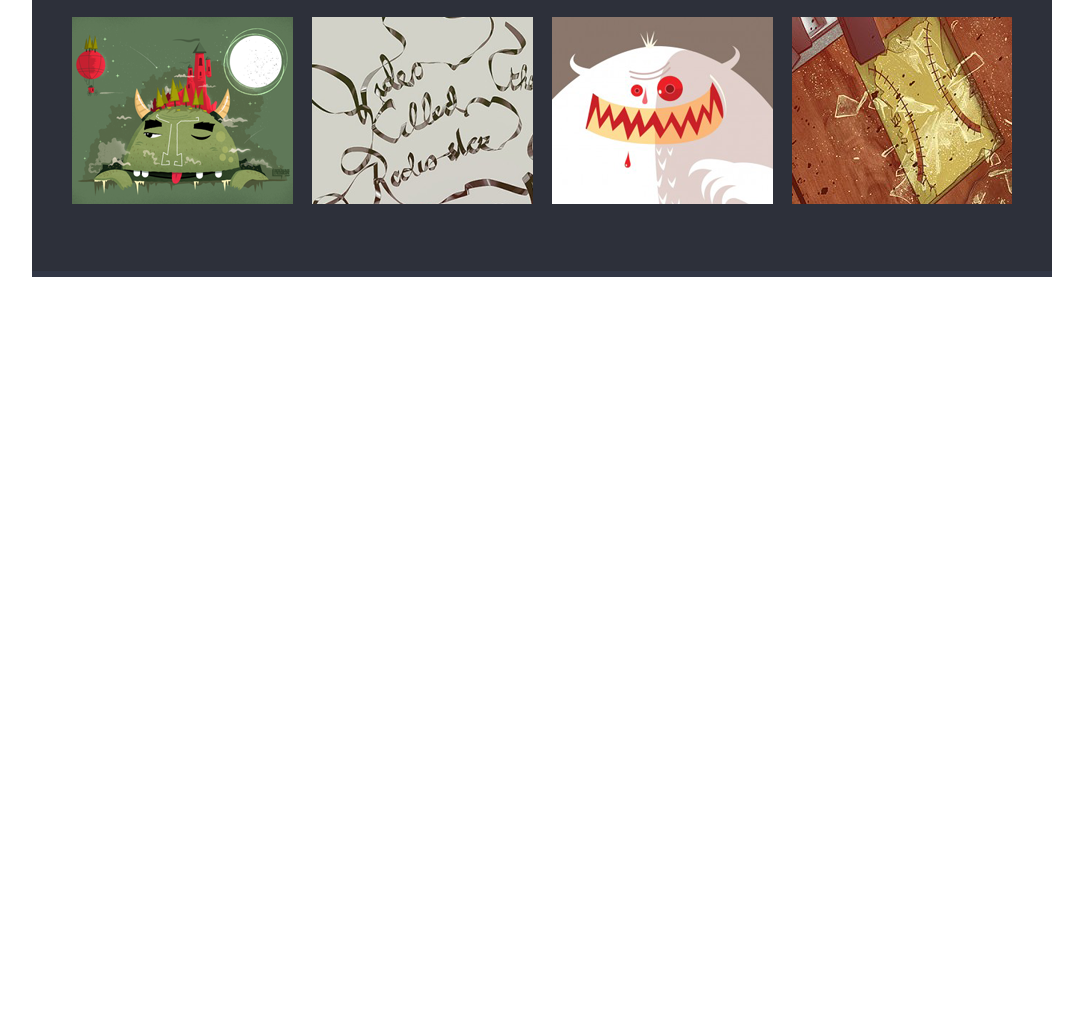
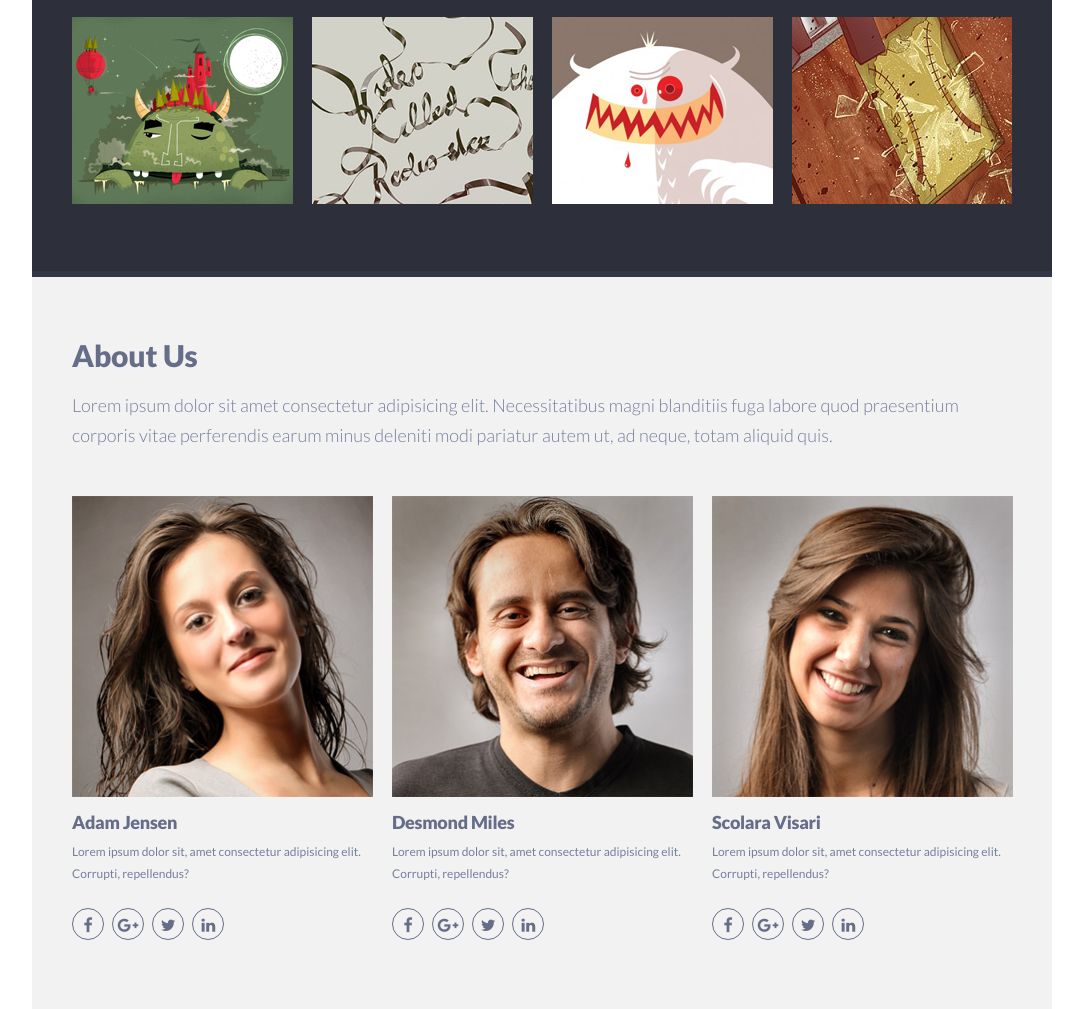
Before and after one commit to PavelPleshkov/singolo, a plain HTML site: page singolo2.html in a window 1280 px wide. Shown: the part 594-1603 px from the top of the page, without its empty margins (98-1181 px from the left). Before the commit the page ends 871 px from the top, so only its background shows below. Drawn offline with Linux system fonts and the light colour scheme.

Commit message:
feat: add About us section and persons images

```diff
--- a/singolo2.html
+++ b/singolo2.html
@@ -141,6 +141,61 @@
           <!-- <div class="portfolio-item portfolio-item9"></div> -->
         </div>
       </section>
+      <section class="about">
+        <h2 class="about-title">
+          About Us
+        </h2>
+        <p class="about-text">
+          Lorem ipsum dolor sit amet consectetur adipisicing elit. Necessitatibus magni blanditiis fuga labore quod praesentium corporis vitae perferendis earum minus deleniti modi pariatur autem ut, ad neque, totam aliquid quis.
+        </p>
+        <div class="about-persons">
+          <div class="about-person">
+            <img class="about-person-image" src="assets/images/person1.png" alt="photo" width="301" height="301">
+            <h3 class="about-person-name">
+              Adam Jensen
+            </h3>
+            <p class="about-person-info">
+              Lorem ipsum dolor sit, amet consectetur adipisicing elit. Corrupti, repellendus?
+            </p>
+            <div class="about-person-links">
+              <span class="about-person-link fa fa-facebook"></span>
+              <span class="about-person-link fa fa-google-plus"></span>
+              <span class="about-person-link fa fa-twitter"></span>
+              <span class="about-person-link fa fa-linkedin"></span>
+            </div>
+          </div>
+          <div class="about-person">
+            <img class="about-person-image" src="assets/images/person2.png" alt="photo" width="301" height="301">
+            <h3 class="about-person-name">
+              Desmond Miles
+            </h3>
+            <p class="about-person-info">
+              Lorem ipsum dolor sit, amet consectetur adipisicing elit. Corrupti, repellendus?
+            </p>
+            <div class="about-person-links">
+              <span class="about-person-link fa fa-facebook"></span>
+              <span class="about-person-link fa fa-google-plus"></span>
+              <span class="about-person-link fa fa-twitter"></span>
+              <span class="about-person-link fa fa-linkedin"></span>
+            </div>
+          </div>
+          <div class="about-person">
+            <img class="about-person-image" src="assets/images/person3.png" alt="photo" width="301" height="301">
+            <h3 class="about-person-name">
+              Scolara Visari
+            </h3>
+            <p class="about-person-info">
+              Lorem ipsum dolor sit, amet consectetur adipisicing elit. Corrupti, repellendus?
+            </p>
+            <div class="about-person-links">
+              <span class="about-person-link fa fa-facebook"></span>
+              <span class="about-person-link fa fa-google-plus"></span>
+              <span class="about-person-link fa fa-twitter"></span>
+              <span class="about-person-link fa fa-linkedin"></span>
+            </div>
+          </div>
+        </div>
+      </section>
     </main>
     <!-- <footer class="footer">
 
--- a/styles/scss/singolo2.scss
+++ b/styles/scss/singolo2.scss
@@ -466,4 +466,75 @@ a {
       background-position: -36px -60px;
     }
   }
+
+  .about {
+    padding: 69px 40px;
+    background-color: #f2f2f2;
+
+    &-title {
+      padding-bottom: 14px;
+      font-size: 30px;
+      line-height: 18px;
+      color: #666d89;
+      font-family: "Lato Black", sans-serif;
+      letter-spacing: -0.2px;
+    }
+
+    &-text {
+      padding: 12px 0 46px;
+      font-size: 18px;
+      line-height: 30px;
+      color: #767e9e;
+      font-family: "Lato Light", sans-serif;
+    }
+
+    &-persons {
+      display: grid;
+      grid-template-columns: repeat(3, 301px);
+      // grid-template-columns: repeat(3, 1fr);
+      grid-gap: 19px;
+    }
+
+    &-person {
+      overflow: hidden;
+
+      &-image {
+        display: block;
+      }
+
+      &-name {
+        padding: 16px 0 10px;
+        font-size: 18px;
+        line-height: 18px;
+        color: #666d89;
+        font-family: "Lato Black", sans-serif;
+        letter-spacing: -0.3px;
+      }
+
+      &-info {
+        padding-bottom: 15px;
+        font-size: 12px;
+        line-height: 22px;
+        color: #767e9e;
+        font-family: "Lato Regular", sans-serif;
+      }
+
+      &-links {
+        padding-top: 8px;
+      }
+
+      &-link {
+        width: 32px;
+        height: 32px;
+        padding: 8px 0;
+        margin-right: 5px;
+        box-sizing: border-box;
+        line-height: 16px;
+        color: #666d89;
+        text-align: center;
+        border: 1px solid #666d89;
+        border-radius: 50%;
+      }
+    }
+  }
 }
```
Also changed, not shown: assets/images/person1.png (added), assets/images/person2.png (added), assets/images/person3.png (added), styles/css/singolo2.css.
